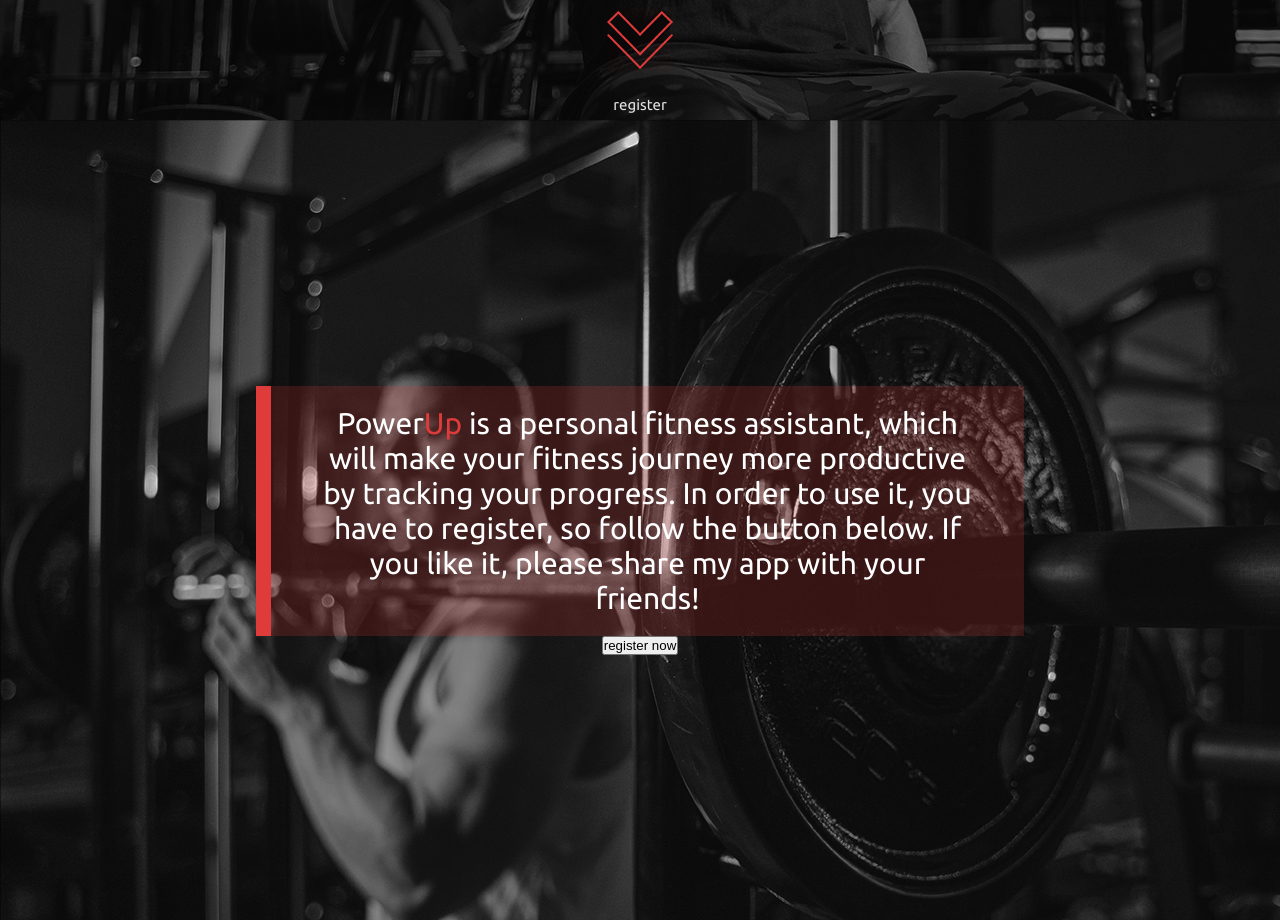
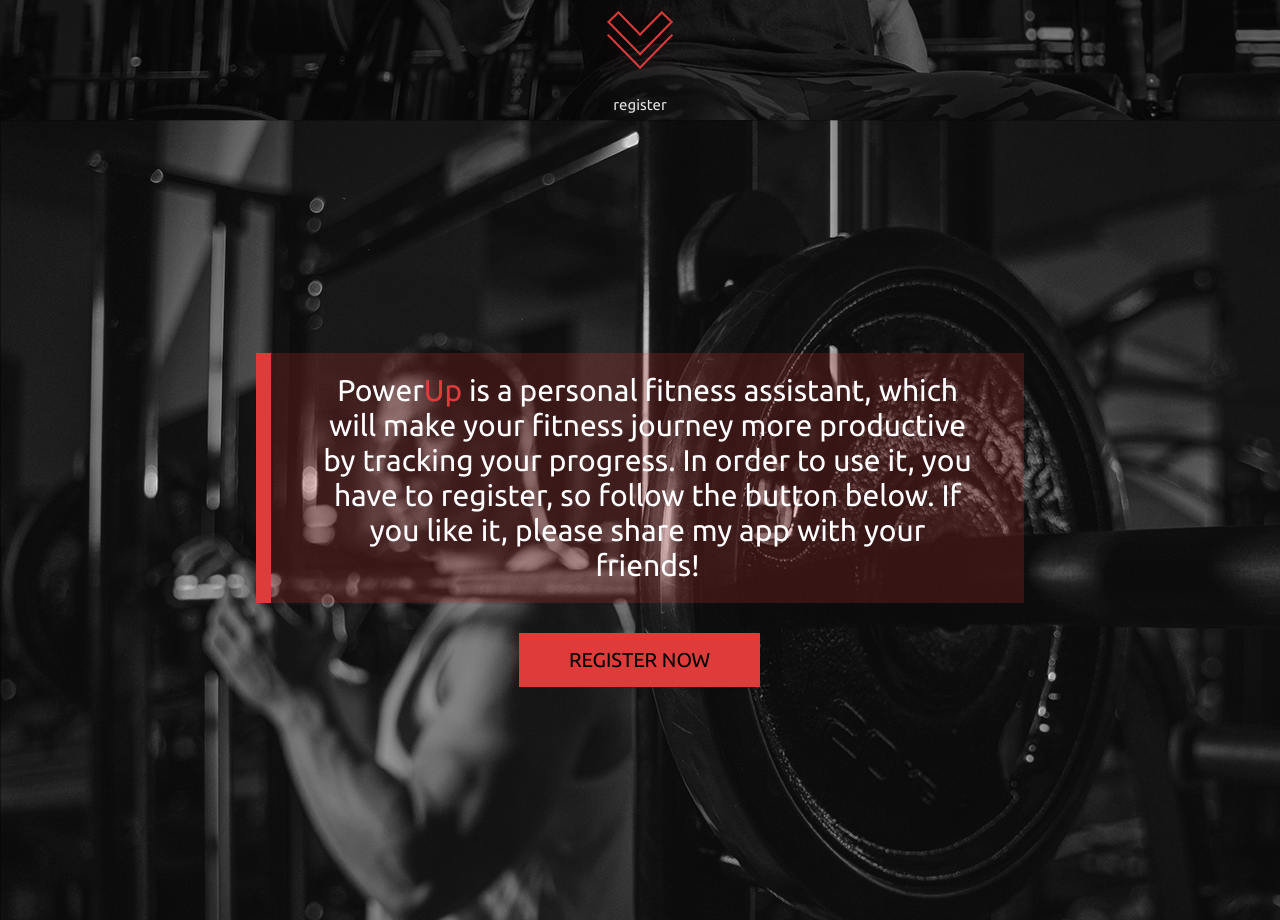
Before and after one commit to Rusev7/powerup, a React (Create React App) app in the folder client/: page / in a window 1280 px wide. Shown: the part 680-1600 px from the top of the page. Built offline with nearby package versions, Linux system fonts and the light colour scheme.

Commit message:
Added register button and modal functionality

```diff
--- /dev/null
+++ b/client/src/components/Modal/Modal.css
@@ -0,0 +1,26 @@
+.modal {
+    height: 50rem;
+    width: 100rem;
+    background-color: var(--color-black);
+    position: relative;
+}
+
+.show-modal {
+    animation: show-modal .2s ease-out 1 forwards;
+}
+
+.hide-modal {
+    animation: hide-modal .2s ease-out 1 forwards;
+}
+
+.close-btn {
+    position: absolute;
+    top: 1rem;
+    right: 2rem;
+    font-size: 2.5rem;
+    color: var(--color-white);
+}
+
+.close-btn:hover {
+    cursor: pointer;
+}
--- /dev/null
+++ b/client/src/components/Modal/Modal.js
@@ -0,0 +1,18 @@
+import './Modal.css';
+
+const Modal = ({
+    handleClose,
+    show,
+    children,
+}) => {
+    const divClassName = show ? 'show-modal' : 'hide-modal';
+
+    return (
+        <div className={`modal ${divClassName}`}>
+            <span className='close-btn' onClick={handleClose}>&#10005;</span>
+            {children}
+        </div>
+    )
+}
+
+export default Modal;
--- /dev/null
+++ b/client/src/components/Modal/index.js
@@ -0,0 +1 @@
+export {default} from './Modal';
--- /dev/null
+++ b/client/src/components/RegisterSection/RegisterBtn/RegisterBtn.css
@@ -0,0 +1,22 @@
+.register-btn {
+    background-color: var(--color-primary);
+    border: none;
+    outline: none;
+    margin-top: 3rem;
+    padding: 1.5rem 5rem;
+    text-transform: uppercase;
+    font-family: var(--font-text);
+    font-weight: 400;
+    font-size: 2rem;
+    animation: pulsate 2s ease infinite;
+    animation-play-state: paused;
+}
+
+.register-btn:hover {
+    animation-play-state: running;
+    cursor: pointer;
+}
+
+.register-btn:active {
+    animation: none;
+}
--- a/client/src/components/RegisterSection/RegisterBtn/RegisterBtn.js
+++ b/client/src/components/RegisterSection/RegisterBtn/RegisterBtn.js
@@ -1,6 +1,10 @@
-const RegisterBtn = () => {
+import './RegisterBtn.css';
+
+const RegisterBtn = ({
+    handleOpen
+}) => {
     return (
-        <button className="registerBtn">register now</button>
+        <button onClick={handleOpen} className="register-btn">register now</button>
     )
 }
 
--- a/client/src/components/RegisterSection/RegisterSection.css
+++ b/client/src/components/RegisterSection/RegisterSection.css
@@ -5,6 +5,7 @@
     background-image: url('../../images/home-image-1.jpg');
     justify-content: center;
     align-items: center;
+    position: relative;
 }
 
 .description-container {
@@ -24,3 +25,22 @@
 .description-logo {
     color: var(--color-primary)
 }
+
+.modal-container {
+    position: absolute;
+    display: flex;
+    justify-content: center;
+    align-items: center;
+    height: 100%;
+    width: 100%;
+    transition: .2s ease-out;
+    z-index: -1;
+}
+
+.modal-container-show {
+    animation: background-change .2s ease-out 1 forwards;
+}
+
+.modal-container-hide {
+    animation: background-change-reverse .2s ease-out 1 forwards;
+}
--- a/client/src/components/RegisterSection/RegisterSection.js
+++ b/client/src/components/RegisterSection/RegisterSection.js
@@ -1,8 +1,15 @@
+import { useState } from 'react';
+
 import './RegisterSection.css';
 
-import RegisterBtn from './RegisterBtn'
+import RegisterBtn from './RegisterBtn';
+import Modal from '../Modal';
 
 const RegisterSection = () => {
+    const [modal, setModal] = useState(false);
+
+    const containerClassName = modal ? 'modal-container-show' : 'modal-container-hide';
+
     return (
         <section className="reg-section">
                 <div className="description-container">
@@ -11,7 +18,12 @@ const RegisterSection = () => {
                     </p>
                 </div>
 
-                <RegisterBtn />
+                <RegisterBtn handleOpen={() => setModal(true)} />
+
+                <div className={`modal-container ${containerClassName}`}>
+                    <Modal show={modal} handleClose={() => setModal(false)}>
+                    </Modal>
+                </div>
         </section>
     )
 };
--- a/client/src/index.css
+++ b/client/src/index.css
@@ -10,6 +10,7 @@
     --color-grey-light-2: #e2e2e2;
     --color-grey-dark: #191919;
     --color-white: #fff;
+    --color-black: #000;
 
     /* Font variables */
     --font-heading: 'Roboto Slab', serif;
@@ -44,3 +45,61 @@ body {
         transform: translateY(3rem);
     }
 }
+
+@keyframes pulsate {
+    0% {
+        transform: scale(1);
+    }
+
+    50% {
+        transform: scale(1.2);
+    }
+
+    100% {
+        transform: scale(1);
+    }
+}
+
+@keyframes background-change {
+    0% {
+        background-color: transparent;
+        z-index: -1;
+    }
+
+    100% {
+        background-color: rgba(0,0,0, .6);
+        z-index: 1;
+    }
+}
+
+@keyframes background-change-reverse {
+    0% {
+        background-color: rgba(0,0,0, .6);
+        z-index: 1;
+    }
+
+    100% {
+        background-color: rgba(0,0,0,0);
+        z-index: -1;
+    }
+}
+
+@keyframes show-modal {
+    0% {
+        transform: scale(0);
+    }
+
+    100% {
+        transform: scale(1);
+    }
+}
+
+@keyframes hide-modal {
+    0% {
+        transform: scale(1);
+    }
+
+    100% {
+        transform: scale(0);
+    }
+}
```
